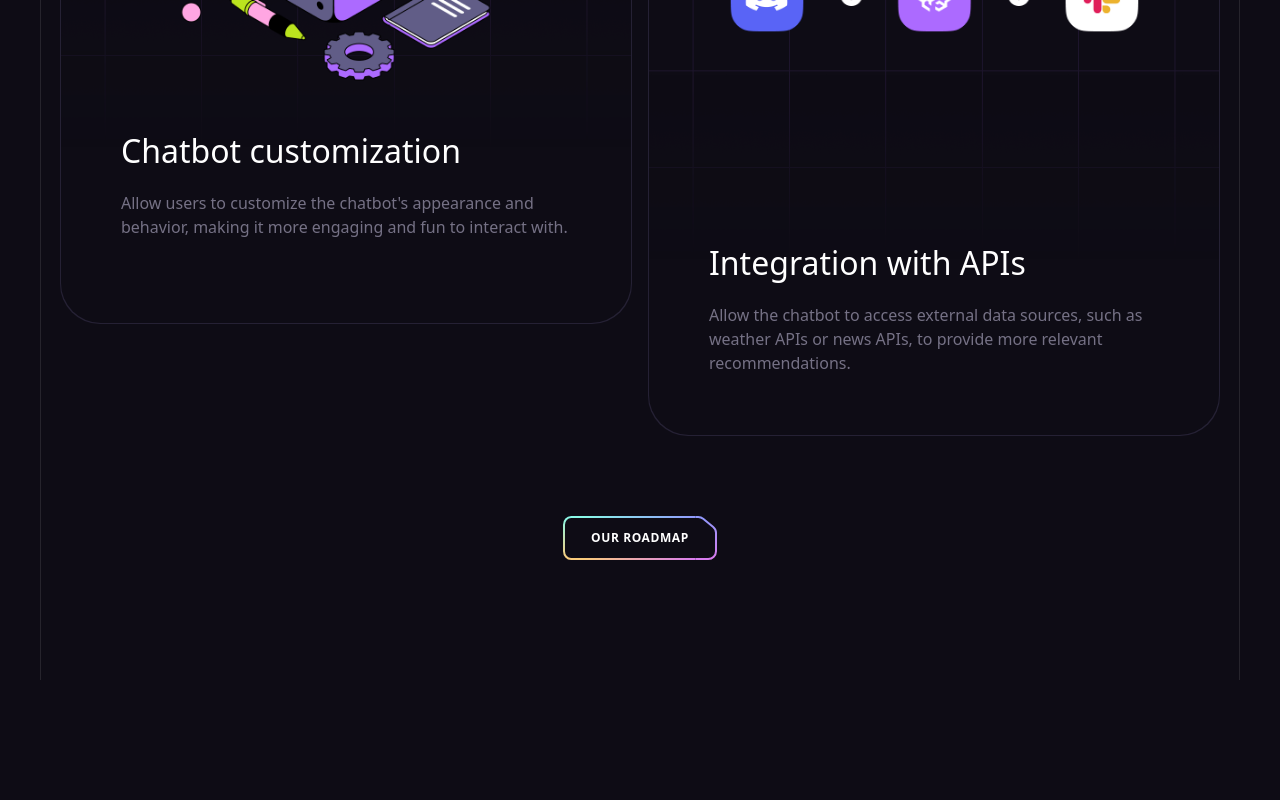
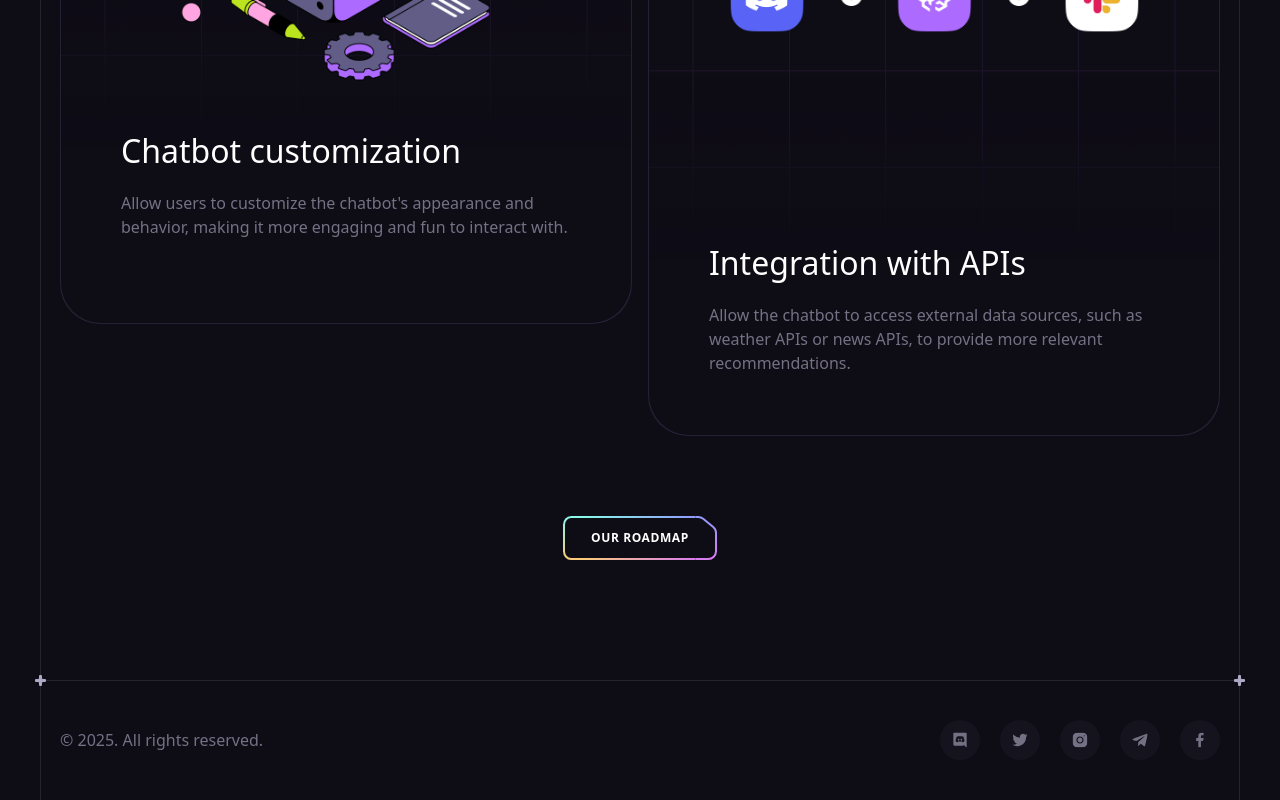
Before and after one commit to JZ556/modern-3d-landing-page, a React (Vite) app: page / in a window 1280 px wide. Shown: the part 8629-9429 px from the top of the page. Before the commit the page ends 9309 px from the top, so only its background shows below. Built offline with nearby package versions, Linux system fonts and the light colour scheme.

Commit message:
complete and add footer section

```diff
--- a/src/App.jsx
+++ b/src/App.jsx
@@ -7,6 +7,7 @@
 import Services from './components/Services';
 import Pricing from './components/Pricing';
 import Roadmap from './components/Roadmap';
+import Footer from './components/Footer';
 
 const App = () => {
 
@@ -21,6 +22,7 @@
         <Services />
         <Pricing />
         <Roadmap />
+        <Footer />
       </div>
       <ButtonGradient />
     </>
--- /dev/null
+++ b/src/components/Footer.jsx
@@ -0,0 +1,23 @@
+import React from 'react';
+import Section from './Section';
+import { socials } from '../constants';
+
+const Footer = () => {
+    return (
+        <Section crosses className='!px-0 !py-10'>
+            <div className='container flex sm:justify-between justify-center items-center gap-10 max-sm:flex-col'>
+                <p className='caaption text-n-4 lg:block'>&copy; {new Date().getFullYear()}. All rights reserved.</p>
+
+                <ul className='flex gap-5 flex-wrap'>
+                    {socials.map((item) => (
+                        <a key={item.id} href={item.url} target='_blank' rel='noopener noreferrer' className='flex items-center justify-center w-10 h-10 bg-n-7 rounded-full transition-colors hover:bg-n-6'>
+                            <img src={item.iconUrl} alt={item.title} width={16} height={16} />
+                        </a>
+                    ))}
+                </ul>
+            </div>
+        </Section>
+    )
+}
+
+export default Footer
--- a/src/components/Roadmap.jsx
+++ b/src/components/Roadmap.jsx
@@ -47,7 +47,7 @@
                         )
                     })}
 
-                    <Gradient/>
+                    <Gradient />
                 </div>
 
                 <div className='flex justify-center mt-12 md:mt-15 xl:mt-20'>
```
